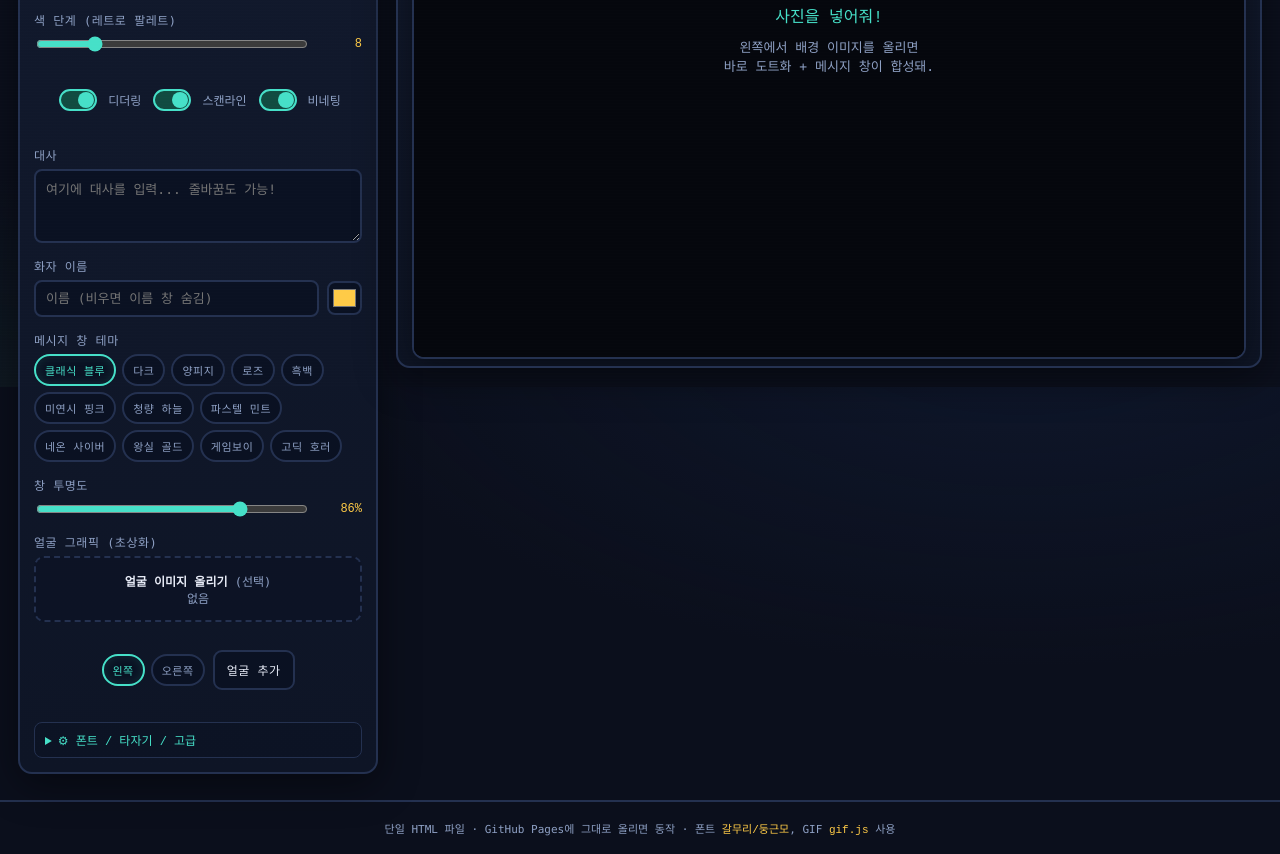
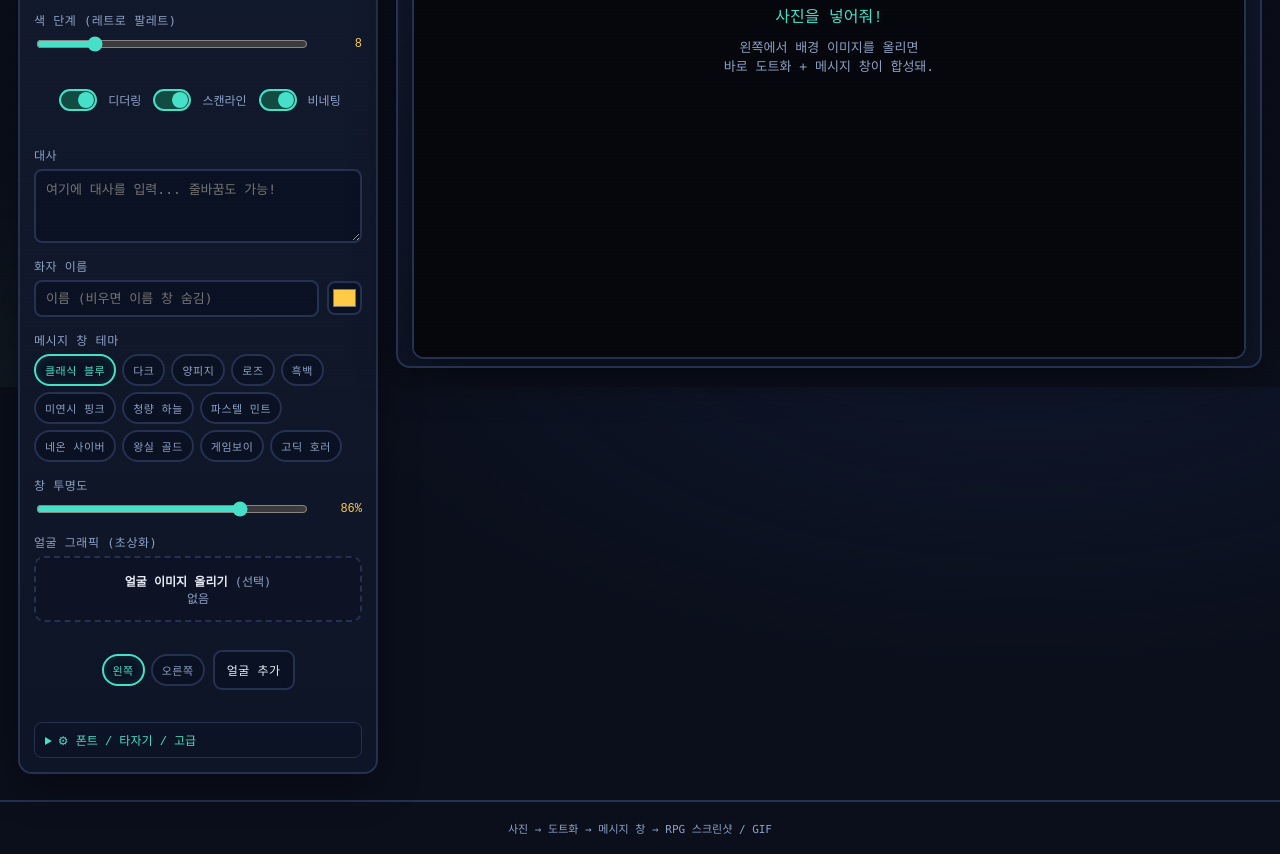
Before and after one commit to DearMySn1p3r/DearMySn1p3r_43, a plain HTML site: page index.html in a window 1280 px wide. Shown: the part 413-1267 px from the top of the page. Drawn offline with Linux system fonts and the light colour scheme; a web font is replaced by a local one.

Commit message:
Update index.html

```diff
--- a/index.html
+++ b/index.html
@@ -392,7 +392,7 @@
 
         <div class="hint">
           모든 합성은 <b>브라우저 안에서</b> 처리돼 — 사진은 서버로 안 올라가.<br>
-          저장한 PNG/GIF를 그대로 깃허브 README나 SNS에 붙이면 됨.
+          저장한 PNG/GIF를 그대로 SNS나 메신저에 붙이면 됨.
         </div>
       </div>
     </div>
@@ -400,8 +400,7 @@
 </div>
 
 <div class="footer">
-  단일 HTML 파일 · GitHub Pages에 그대로 올리면 동작 ·
-  폰트 <code>갈무리/둥근모</code>, GIF <code>gif.js</code> 사용
+  사진 → 도트화 → 메시지 창 → RPG 스크린샷 / GIF
 </div>
 
 <div id="toast"></div>
```
